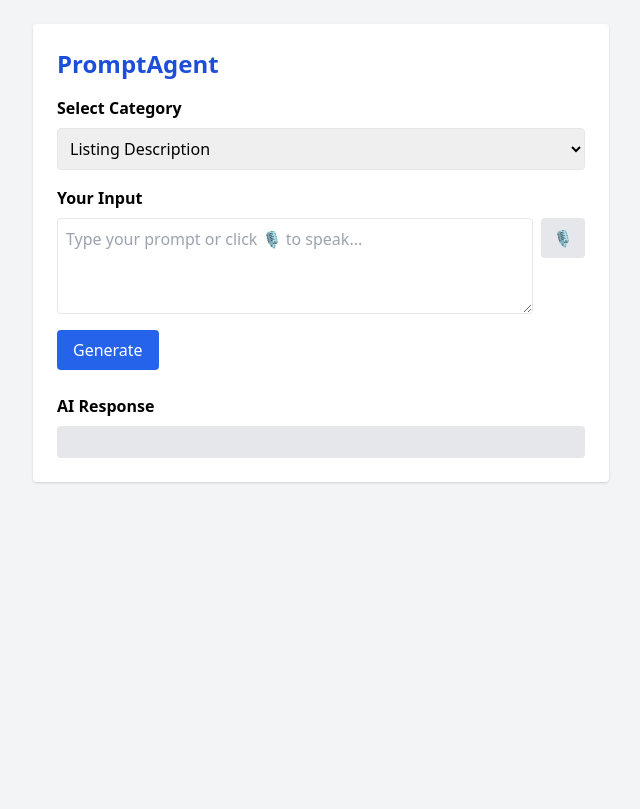
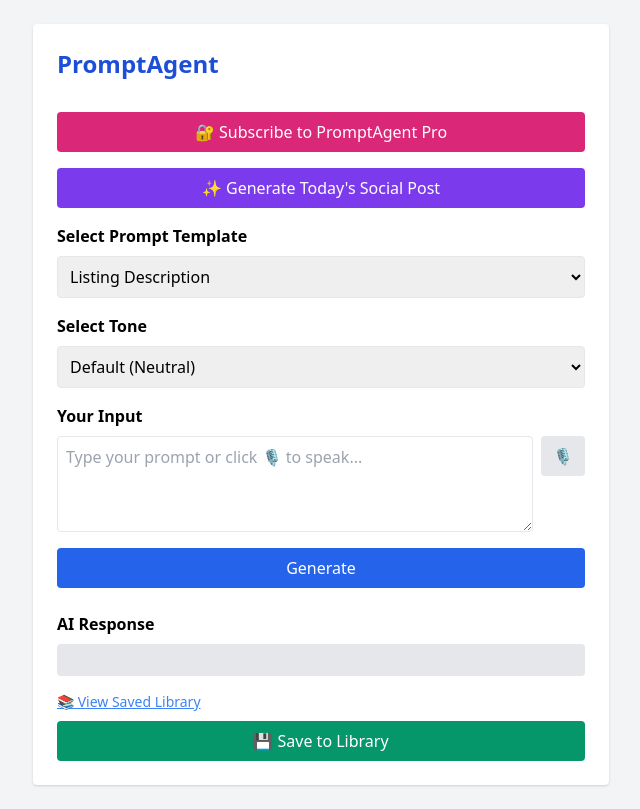
Before and after one commit to pbrida/promptagent, a Flask app: page / in a window 1280 px wide. Shown: the whole page, without its empty margins (319-959 px from the left). Before the commit the page ends 483 px from the top, so only its background shows below. Run offline with Flask 3, Linux system fonts and the light colour scheme; some libraries are stand-ins or nearby versions.

Commit message:
Add Stripe integration, Pro tier, tone selector, daily post, and save-to-library features

```diff
--- a/app.py
+++ b/app.py
@@ -1,15 +1,20 @@
+import stripe
 from flask import Flask, render_template, request, jsonify
 from openai import OpenAI
 from dotenv import load_dotenv
 import os
+import json
 
-# Load environment variables from .env
+# ✅ Load environment variables
 load_dotenv()
+stripe.api_key = os.getenv("STRIPE_SECRET_KEY")
 
-# Initialize OpenAI client (uses API key from .env)
 client = OpenAI()
+app = Flask(__name__)
 
-app = Flask(__name__)
+# ✅ Load prompt templates
+with open("prompt_templates.json", "r") as f:
+    prompt_templates = json.load(f)
 
 @app.route("/")
 def index():
@@ -18,11 +23,15 @@
 @app.route("/generate", methods=["POST"])
 def generate():
     data = request.get_json()
-    category = data.get("category")
+    category_id = data.get("category")
     user_input = data.get("input")
-
-    prompt = f"Write a {category} response for a real estate agent based on this input: {user_input}"
-
+    tone = data.get("tone")
+    template_obj = next((tpl for tpl in prompt_templates if tpl["id"] == category_id), None)
+    if not template_obj:
+        return jsonify({"error": "Invalid category selected."}), 400
+    prompt = f"{template_obj['template']}\n\nUser Input: {user_input}"
+    if tone:
+        prompt += f"\n\nPlease write this in a {tone.lower()} tone."
     try:
         response = client.chat.completions.create(
             model="gpt-4",
@@ -31,9 +40,34 @@
         result = response.choices[0].message.content
         return jsonify({"result": result})
     except Exception as e:
-        return jsonify({"error": str(e)})
+        return jsonify({"error": str(e)}), 500
+
+@app.route("/api/prompts")
+def get_prompts():
+    return jsonify(prompt_templates)
+
+@app.route("/library")
+def library():
+    return render_template("library.html")
+
+# ✅ Stripe subscribe (return JSON URL for frontend to redirect)
+@app.route("/subscribe", methods=["POST"])
+def subscribe():
+    try:
+        session = stripe.checkout.Session.create(
+            payment_method_types=['card'],
+            mode='subscription',
+            line_items=[{
+                'price': os.getenv("STRIPE_PRICE_ID"),
+                'quantity': 1,
+            }],
+            success_url="https://promptagent.onrender.com?success=true",
+            cancel_url="https://promptagent.onrender.com?canceled=true",
+        )
+        return jsonify({"url": session.url})  # ✅ Return JSON, not redirect
+    except Exception as e:
+        return jsonify({"error": str(e)}), 500
 
 if __name__ == "__main__":
-    import os
-port = int(os.environ.get("PORT", 5000))
-app.run(host="0.0.0.0", port=port, debug=True)
+    port = int(os.environ.get("PORT", 5000))
+    app.run(host="0.0.0.0", port=port, debug=True)
--- /dev/null
+++ b/prompt_templates.json
@@ -0,0 +1,22 @@
+[
+  {
+    "id": "listing_description",
+    "label": "Listing Description",
+    "template": "Write a compelling listing description for a {property_type} at {address}. Key features: {features}. Price: {price}. Agent: {agent_name}."
+  },
+  {
+    "id": "instagram_post",
+    "label": "Instagram Post",
+    "template": "Write an engaging Instagram post for a {property_type} listing at {address}. Include emojis, hashtags, and a strong CTA."
+  },
+  {
+    "id": "fsbo_dm",
+    "label": "FSBO DM",
+    "template": "Write a friendly DM to a For Sale By Owner lead introducing myself as a local real estate agent who helps FSBO sellers get more offers and close faster."
+  },
+  {
+    "id": "text_follow_up",
+    "label": "Text Follow-Up",
+    "template": "Write a casual follow-up text message to a lead who recently toured a property. Keep it short and open-ended."
+  }
+]
--- a/templates/index.html
+++ b/templates/index.html
@@ -5,58 +5,103 @@
   <meta name="viewport" content="width=device-width, initial-scale=1.0"/>
   <title>PromptAgent</title>
   <link href="https://cdn.jsdelivr.net/npm/tailwindcss@2.2.19/dist/tailwind.min.css" rel="stylesheet">
+  <script src="https://js.stripe.com/v3/"></script>
 </head>
 <body class="bg-gray-100 p-6">
   <div class="max-w-xl mx-auto bg-white p-6 rounded shadow">
     <h1 class="text-2xl font-bold text-blue-700 mb-4">PromptAgent</h1>
 
-    <label class="block mb-2 font-semibold">Select Category</label>
+    <!-- 🔐 Stripe Subscribe Button -->
+    <button id="subscribeBtn" class="mt-4 bg-pink-600 text-white px-4 py-2 rounded hover:bg-pink-700 w-full">
+      🔐 Subscribe to PromptAgent Pro
+    </button>
+
+    <!-- 🟣 Daily Post Generator Button -->
+    <div class="mb-4 mt-4">
+      <button id="dailyPostBtn" class="bg-purple-600 text-white px-4 py-2 rounded hover:bg-purple-700 w-full">
+        ✨ Generate Today's Social Post
+      </button>
+    </div>
+
+    <!-- Prompt Template Dropdown -->
+    <label class="block mb-2 font-semibold">Select Prompt Template</label>
     <select id="category" class="w-full p-2 border rounded mb-4">
-      <option>Listing Description</option>
-      <option>Buyer Follow-Up</option>
-      <option>Social Media Post</option>
+      <option disabled selected>Loading templates...</option>
     </select>
 
+    <!-- Tone Dropdown -->
+    <label class="block mb-2 font-semibold">Select Tone</label>
+    <select id="tone" class="w-full p-2 border rounded mb-4">
+      <option value="">Default (Neutral)</option>
+      <option value="Casual">😎 Casual</option>
+      <option value="Persuasive">🧲 Persuasive</option>
+      <option value="Professional">💼 Professional</option>
+    </select>
+
+    <!-- Input Textarea -->
     <label class="block mb-2 font-semibold">Your Input</label>
     <div class="flex items-start gap-2 mb-4">
       <textarea id="input" class="w-full p-2 border rounded h-24" placeholder="Type your prompt or click 🎙 to speak..."></textarea>
       <button id="voiceBtn" class="bg-gray-200 hover:bg-gray-300 px-3 py-2 rounded" title="Click to speak">🎙️</button>
     </div>
 
-    <button id="generateBtn" class="bg-blue-600 text-white px-4 py-2 rounded hover:bg-blue-700">Generate</button>
+    <!-- Generate Button -->
+    <button id="generateBtn" class="bg-blue-600 text-white px-4 py-2 rounded hover:bg-blue-700 w-full">Generate</button>
 
+    <!-- AI Output -->
     <h2 class="mt-6 font-bold">AI Response</h2>
     <pre id="output" class="whitespace-pre-wrap bg-gray-200 p-4 rounded mt-2 text-sm"></pre>
+    <a href="/library" class="text-blue-500 underline text-sm mt-4 inline-block">📚 View Saved Library</a>
+
+    <!-- Save to Library Button -->
+    <button id="saveBtn" class="mt-2 bg-green-600 text-white px-4 py-2 rounded hover:bg-green-700 w-full">💾 Save to Library</button>
   </div>
 
   <script>
-    // Generate button logic
+    // ✅ Load Prompt Templates
+    fetch("/api/prompts")
+      .then(res => res.json())
+      .then(data => {
+        const dropdown = document.getElementById("category");
+        dropdown.innerHTML = "";
+        data.forEach(template => {
+          const option = document.createElement("option");
+          option.value = template.id;
+          option.textContent = template.label;
+          dropdown.appendChild(option);
+        });
+      })
+      .catch(err => {
+        console.error("Failed to load prompts:", err);
+        alert("Error loading prompt templates.");
+      });
+
+    // ✅ Generate Response
     document.getElementById("generateBtn").addEventListener("click", async () => {
       const input = document.getElementById("input").value;
       const category = document.getElementById("category").value;
+      const tone = document.getElementById("tone").value;
 
       const response = await fetch("/generate", {
         method: "POST",
         headers: { "Content-Type": "application/json" },
-        body: JSON.stringify({ input, category })
+        body: JSON.stringify({ input, category, tone })
       });
 
       const data = await response.json();
       document.getElementById("output").textContent = data.result || data.error;
     });
 
-    // Voice-to-text button logic
+    // ✅ Voice Input
     document.getElementById("voiceBtn").addEventListener("click", () => {
-      // Ensure HTTPS or localhost
       if (location.protocol !== "https:" && location.hostname !== "localhost" && location.hostname !== "127.0.0.1") {
         alert("Voice input only works on HTTPS or localhost.");
         return;
       }
 
       const SpeechRecognition = window.SpeechRecognition || window.webkitSpeechRecognition;
-
       if (!SpeechRecognition) {
-        alert("Sorry, your browser doesn't support voice input. Try Chrome.");
+        alert("Your browser doesn't support voice input.");
         return;
       }
 
@@ -72,11 +117,59 @@
       };
 
       recognition.onerror = (event) => {
-        alert("Voice input failed: " + event.error);
+        alert("Voice input error: " + event.error);
       };
 
       recognition.start();
     });
+
+    // ✅ Daily Post Button
+    document.getElementById("dailyPostBtn").addEventListener("click", async () => {
+      const today = new Date().toLocaleDateString("en-US", {
+        weekday: 'long', year: 'numeric', month: 'long', day: 'numeric'
+      });
+
+      const prompt = `Create a short, engaging real estate Instagram/Facebook post for ${today}. Include 2-3 hashtags and a call to action.`;
+
+      const response = await fetch("/generate", {
+        method: "POST",
+        headers: { "Content-Type": "application/json" },
+        body: JSON.stringify({ input: prompt, category: "instagram_post", tone: "" })
+      });
+
+      const data = await response.json();
+      document.getElementById("output").textContent = data.result || data.error;
+    });
+
+    // ✅ Save to Library
+    document.getElementById("saveBtn").addEventListener("click", () => {
+      const content = document.getElementById("output").textContent.trim();
+      if (!content) {
+        alert("No content to save.");
+        return;
+      }
+
+      const saved = JSON.parse(localStorage.getItem("library") || "[]");
+      saved.push({ text: content, timestamp: new Date().toISOString() });
+      localStorage.setItem("library", JSON.stringify(saved));
+      alert("Saved to library!");
+    });
+
+    // ✅ Stripe Subscribe Button
+    document.getElementById("subscribeBtn").addEventListener("click", async () => {
+      try {
+        const response = await fetch("/subscribe", { method: "POST" });
+        const data = await response.json();
+        if (data.url) {
+          window.location.href = data.url;
+        } else {
+          alert("Stripe error: " + (data.error || "Unknown issue"));
+        }
+      } catch (err) {
+        console.error("Stripe error:", err);
+        alert("An error occurred. Please try again.");
+      }
+    });
   </script>
 </body>
 </html>
```
Also changed, not shown: templates/library.html (added, +35 -0 lines).
